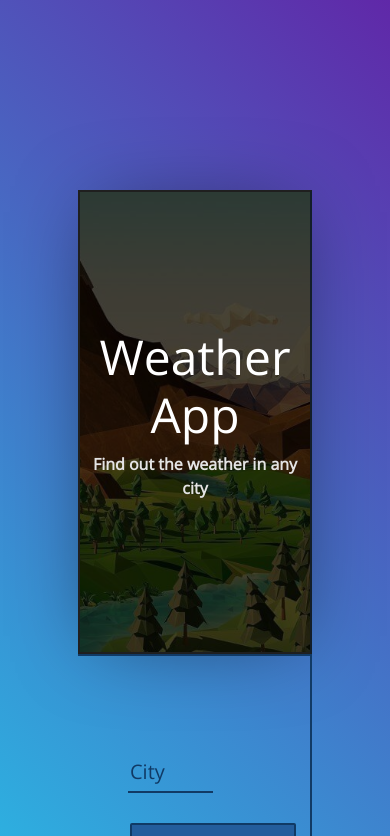
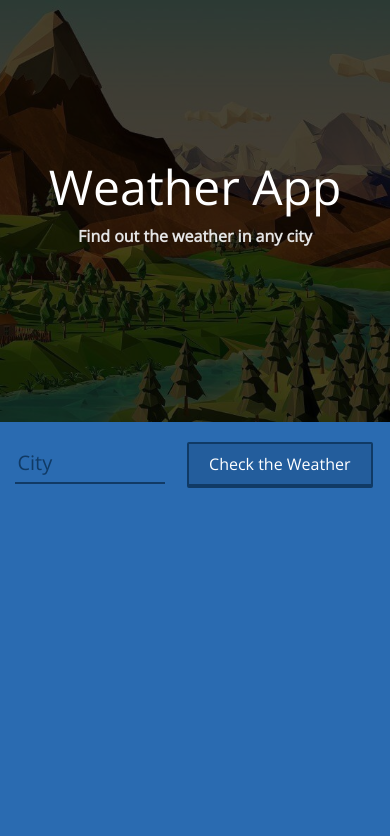
Before and after one commit to PRIMUS209/Weather, a React (Create React App) app: page / in a window 390 px wide. Shown: the top 836 px of the page. Built offline with nearby package versions, Linux system fonts and the light colour scheme.

Commit message:
add adaptive layout

```diff
--- a/src/App.css
+++ b/src/App.css
@@ -1,4 +1,4 @@
-@import url('https://fonts.googleapis.com/css?family=Open+Sans');
+@import url("https://fonts.googleapis.com/css?family=Open+Sans");
 body {
   font-family: "Open Sans", serif;
 }
@@ -8,13 +8,11 @@ body {
   display: flex;
   justify-content: center;
   align-items: center;
-    background: rgba(45, 176, 224, 1);
-    background: -moz-linear-gradient(45deg, rgba(45, 176, 224, 1) 0%, rgba(96, 40, 168, 1) 100%);
-    background: -webkit-gradient(left bottom, right top, color-stop(0%, rgba(45, 176, 224, 1)), color-stop(100%, rgba(96, 40, 168, 1)));
-    background: -webkit-linear-gradient(45deg, rgba(45, 176, 224, 1) 0%, rgba(96, 40, 168, 1) 100%);
-    background: -o-linear-gradient(45deg, rgba(45, 176, 224, 1) 0%, rgba(96, 40, 168, 1) 100%);
-    background: -ms-linear-gradient(45deg, rgba(45, 176, 224, 1) 0%, rgba(96, 40, 168, 1) 100%);
-    background: linear-gradient(45deg, rgba(45, 176, 224, 1) 0%, rgba(96, 40, 168, 1) 100%);
+  background: -webkit-linear-gradient(
+    45deg,
+    rgba(45, 176, 224, 1) 0%,
+    rgba(96, 40, 168, 1) 100%
+  );
   filter: progid: DXImageTransform.Microsoft.gradient( startColorstr='#2db0e0', endColorstr='#6028a8', GradientType=1);
 }
 
@@ -81,7 +79,7 @@ button {
   cursor: pointer;
   background-color: #235d9c;
   color: #fff;
-    outline: none!important;
+  outline: none !important;
 }
 
 button:hover {
@@ -117,3 +115,46 @@ button:active {
   color: #011f3c;
   font-weight: bold;
 }
+
+@media screen and (max-width: 920px) {
+  .wrapper {
+    overflow: hidden;
+    align-items: baseline;
+    background: red;
+  }
+
+  .main {
+    width: 100%;
+    height: 100vh;
+    margin: 0;
+  }
+
+  .info {
+    height: 50vh;
+    border: none;
+  }
+
+  .form {
+    padding: 20px 8px;
+    border: none;
+    text-align: -webkit-center;
+  }
+
+  .submit {
+    /* TODO: add styles for adaptive layout*/
+  }
+
+  input[type="text"] {
+    width: 40%;
+  }
+
+  .infoWeath {
+    width: 100%;
+    padding: 0 16px;
+    text-align: -webkit-left;
+    font-size: 22px;
+    color: #fff;
+  }
+}
+
+/* TODO: add styles for medaia from 580px to 920px */
--- a/src/App.js
+++ b/src/App.js
@@ -73,7 +73,7 @@ class App extends React.Component {
                 <Info />
               </div>
               <div className="col-sm-7 form">
-                <Form weatherMethod={this.gettingWeather} />
+                <Form weatherMethod={this.gettingWeather} className="submit" />
                 <Weather
                   temp={this.state.temp}
                   city={this.state.city}
--- a/src/components/form.js
+++ b/src/components/form.js
@@ -1,7 +1,7 @@
 import React from "react";
 
 const Form = (props) => (
-  <form onSubmit={props.weatherMethod}>
+  <form onSubmit={props.weatherMethod} className={props.className}>
     <input type="text" name="city" placeholder="City" />
     <button> Check the Weather </button>
   </form>
```
Lines whose indentation alone changed are shown as unchanged.
